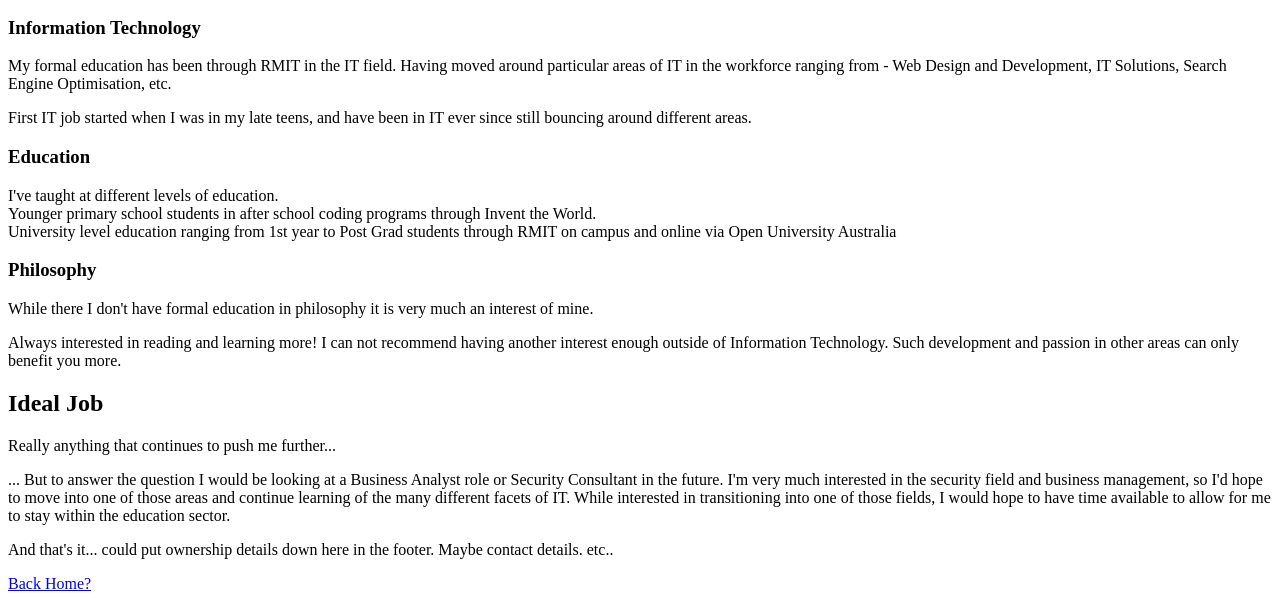
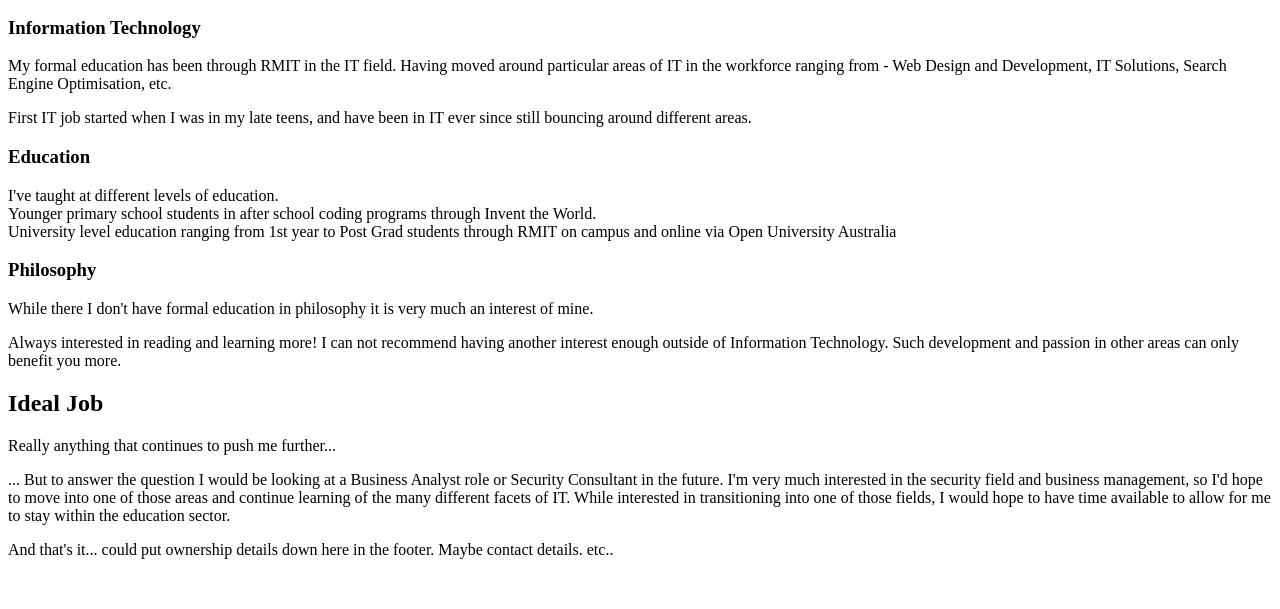
Before and after one commit to e07593/e07593BasicTemplate, a plain HTML site: page index.html in a window 1280 px wide. Shown: the part 725-1334 px from the top of the page. After the commit the page ends 1300 px from the top, so only its background shows below. Drawn offline with Linux system fonts and the light colour scheme.

Commit message:
Update index.html

```diff
--- a/index.html
+++ b/index.html
@@ -84,7 +84,6 @@
 	<!-- Footer -->
 		<footer>
 		  <p>And that's it... could put ownership details down here in the footer. Maybe contact details. etc..<p>
-		  <a href="../index.html">Back Home?</a>
 		</footer>
 	</div>
 </body>
```
